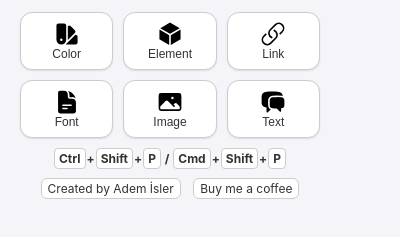
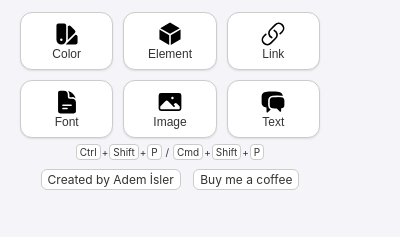
Before and after one commit to ademisler/pickachu, a browser extension: page extension/popup/popup.html in a window 400 px wide. Shown: the part 121-358 px from the top of the page. Drawn offline with Linux system fonts and the light colour scheme.

Commit message:
Reduce shortcut display size

```diff
--- a/extension/popup/popup.css
+++ b/extension/popup/popup.css
@@ -130,18 +130,18 @@ button:hover {
 }
 
 .shortcuts {
-  margin-top: 10px;
+  margin-top: 6px;
   text-align: center;
-  font-size: 12px;
+  font-size: 10px;
   color: var(--text);
-  font-weight: bold;
+  font-weight: normal;
 }
 .shortcuts .key {
   display: inline-block;
   background: var(--button-bg);
   border: 1px solid var(--button-border);
   border-radius: 4px;
-  padding: 2px 4px;
+  padding: 1px 3px;
   margin: 0 1px;
 }
 
```
